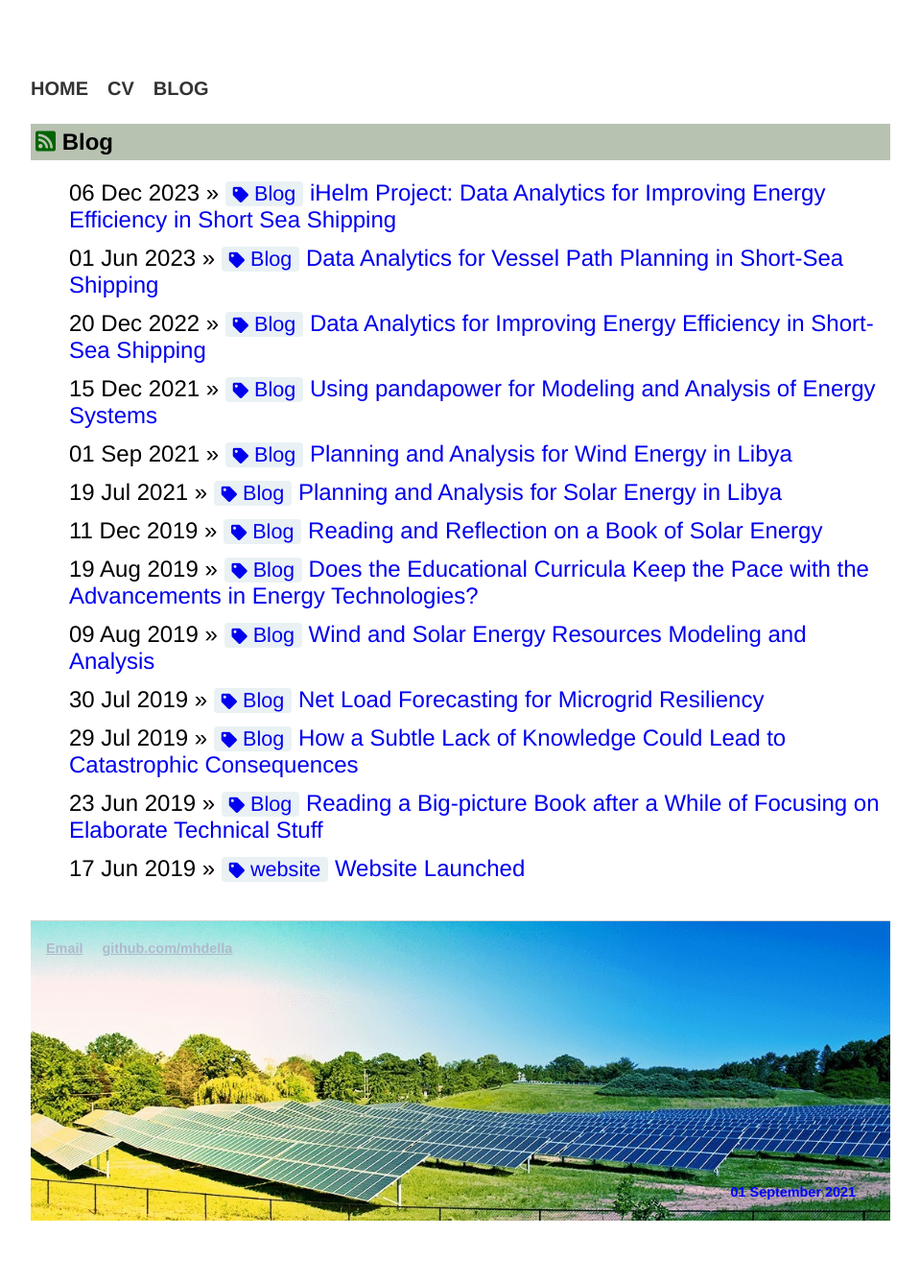
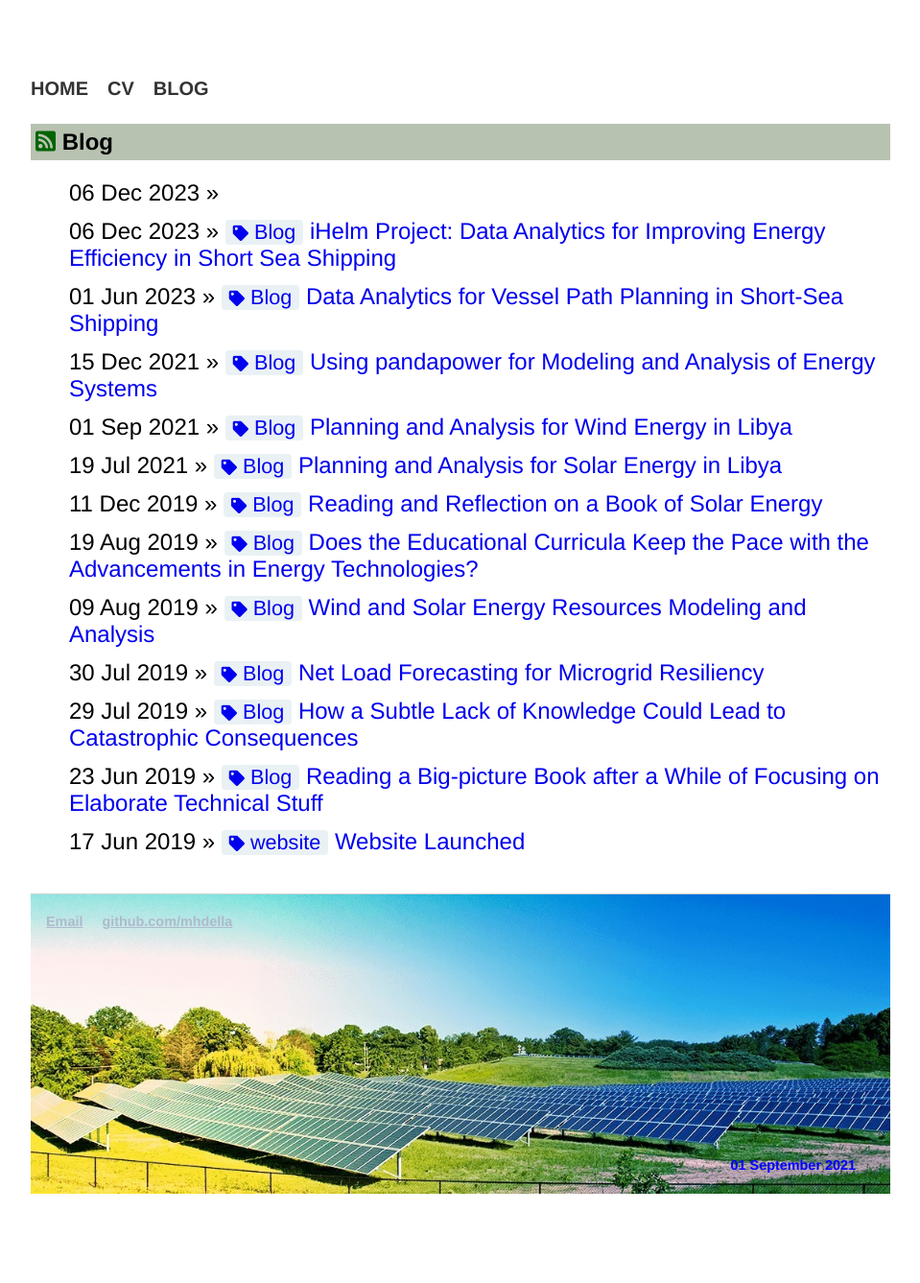
Before and after one commit to MohamedAbuella/MohamedAbuella.github.io, a Jekyll site: the page built from blog/index.html, in a window 1280 px wide. Shown: the whole page at 96% size, without its empty margins (160-1119 px from the left). Built offline with Jekyll 4.4.1, drawn with Linux system fonts in a browser that asks for light colours; nearby versions of some CDN libraries; a script that is not in the unit is left out; comment, search, counter and statistics services are not loaded; after the commit the page ends 1309 px from its top, so only the background shows below that.

Commit message:
Update and rename 2022-12-20-Data_Analytics_for_Improving_Energy_Efficiency_in_Short_Sea_Shipping.html to 2023-12-06-Data_Analytics_for_Improving_Energy_Efficiency_in_Short_Sea_Shipping.html
Data Analytics for Improving Energy Efficiency in Short-Sea Shipping

```diff
--- a/_posts/2022-12-20-Data_Analytics_for_Improving_Energy_Efficiency_in_Short_Sea_Shipping.html
+++ b/_posts/2023-12-06-Data_Analytics_for_Improving_Energy_Efficiency_in_Short_Sea_Shipping.html
@@ -1,11 +1,13 @@
 ---
-title:      "Data Analytics for Improving Energy Efficiency in Short-Sea Shipping "
-created_at: 2022-12-20 12:00:00 EST
+title:      "Data Analytics for Improving Energy Efficiency in Short-Sea Shipping"
+created_at: 2023-12-06 12:00:00 EST
 author:     Mohamed Abuella
+<p> Descriptive, Predictiv
 layout:     post
 tags:       [Blog]
 ---
-<p> Descriptive, Predictive, and Prescriptive Analytics for Improving Energy Efficiency in Short-Sea Shipping.
+e, and Prescriptive Analytics for Improving Energy Efficiency in Short-Sea Shipping.
 <br> This project presents the major findings of the data analytics for improving the fuel consumption of a passenger ship in Archipelago of Gothenburg, Sweden.
+<p>The article summarizing the methods and key findingst of this research work is available here <a href="https://github.com/MohamedAbuella/Data_Analytics_for_Improving_Energy_Efficiency_in_Short_Sea_Shipping/blob/main/TSA_EE_SSS_RG.pdf" target="_blank" style="color:blue"> PDF file </a> </p>
 <p>The Sharable presentation is available here <a href="https://github.com/MohamedAbuella/Data_Analytics_for_Improving_Energy_Efficiency_in_Short_Sea_Shipping/blob/main/Presentation_EA4EEinSSS.pdf" target="_blank" style="color:blue"> PDF file of the presentation </a>
 <p>The Github Repo is available here <a href="https://github.com/MohamedAbuella/Data_Analytics_for_Improving_Energy_Efficiency_in_Short_Sea_Shipping" target="_blank" style="color:blue"> GitHub Rep </a> </p>
```
